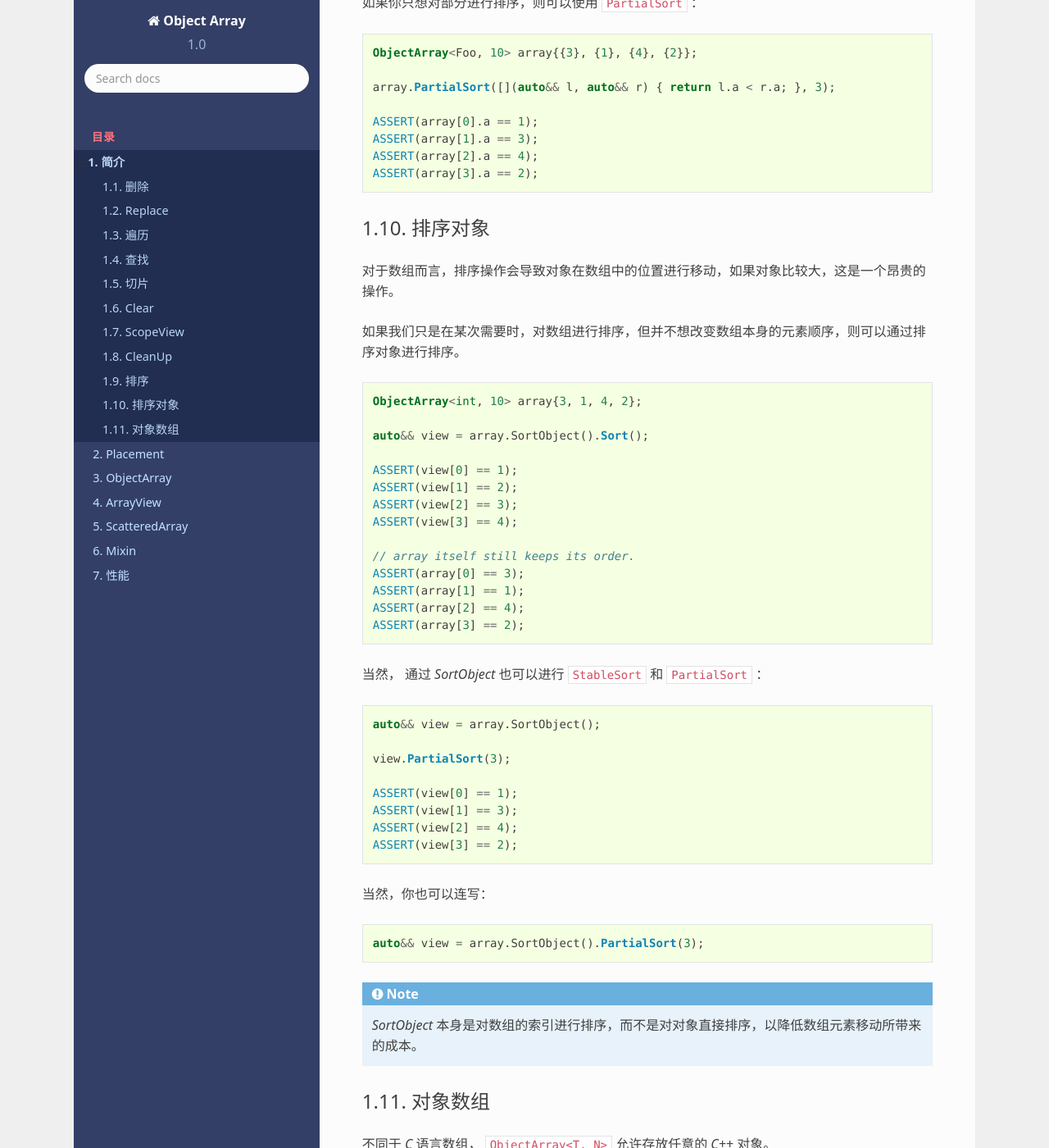
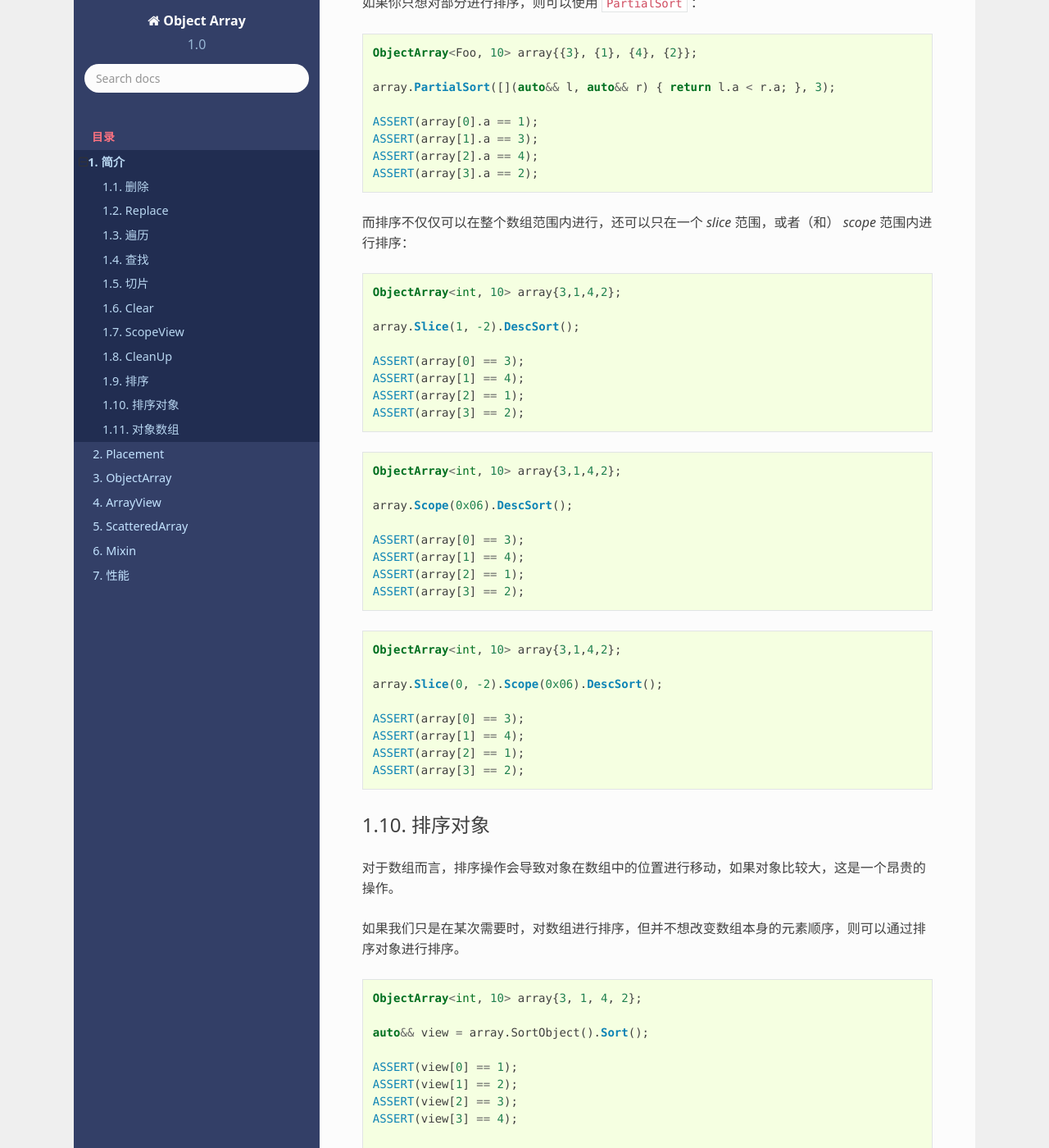
Before and after one commit to godsme/object-array, a Sphinx documentation site: the page built from doc/source/Introduction.rst, in a window 1280 px wide and 1400 px high, scrolled down 9970 px. Shown: the whole window at 82% size. Built offline with Sphinx 7.4.7 and the Read the Docs theme 2.0.0, drawn with Linux system fonts in a browser that asks for light colours; formulas are drawn with MathJax 3.

```diff
--- a/doc/source/Introduction.rst
+++ b/doc/source/Introduction.rst
@@ -480,6 +480,45 @@
    ASSERT(array[2].a == 4);
    ASSERT(array[3].a == 2);
 
+而排序不仅仅可以在整个数组范围内进行，还可以只在一个 `slice` 范围，或者（和） `scope` 范围内进行排序：
+
+.. code-block:: c++
+
+   ObjectArray<int, 10> array{3,1,4,2};
+
+   array.Slice(1, -2).DescSort();
+
+   ASSERT(array[0] == 3);
+   ASSERT(array[1] == 4);
+   ASSERT(array[2] == 1);
+   ASSERT(array[3] == 2);
+
+
+.. code-block:: c++
+
+   ObjectArray<int, 10> array{3,1,4,2};
+
+   array.Scope(0x06).DescSort();
+
+   ASSERT(array[0] == 3);
+   ASSERT(array[1] == 4);
+   ASSERT(array[2] == 1);
+   ASSERT(array[3] == 2);
+
+
+.. code-block:: c++
+
+   ObjectArray<int, 10> array{3,1,4,2};
+
+   array.Slice(0, -2).Scope(0x06).DescSort();
+
+   ASSERT(array[0] == 3);
+   ASSERT(array[1] == 4);
+   ASSERT(array[2] == 1);
+   ASSERT(array[3] == 2);
+
+
+
 排序对象
 -------------------
 
```
